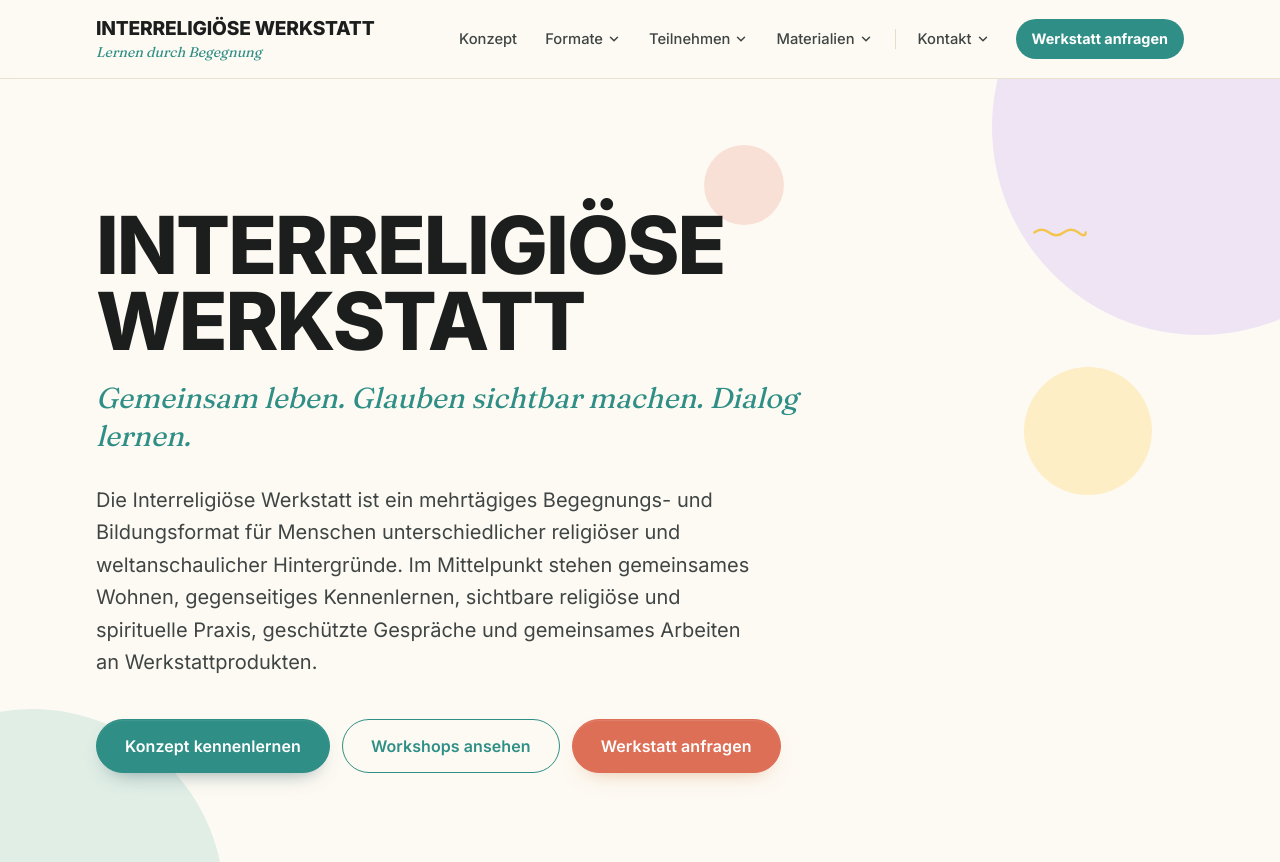
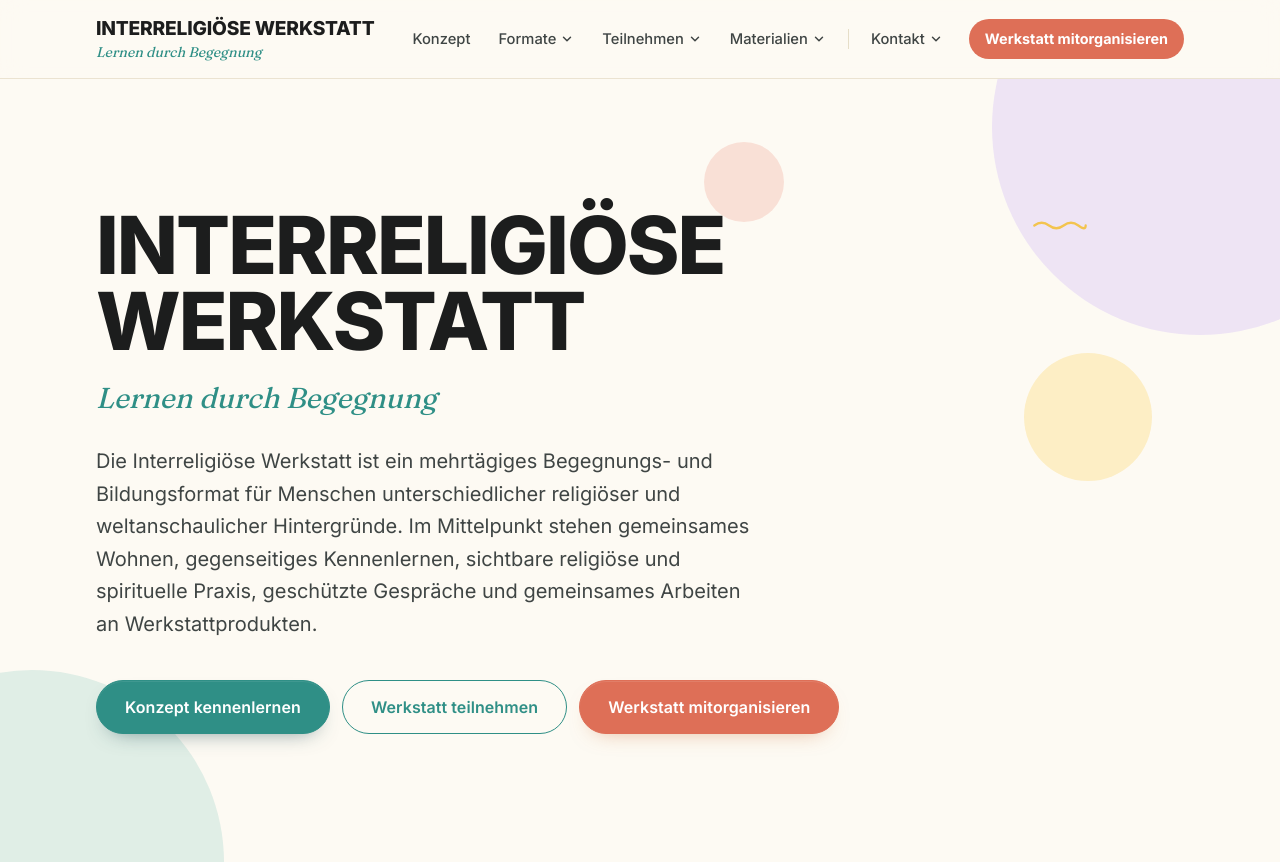
Before and after one commit to Falkensee-Solutions/ingwer, a Next.js app in the folder web/: page / in a window 1280 px wide. Shown: the top 862 px of the page. Built offline with nearby package versions, Linux system fonts and the light colour scheme.

Commit message:
Update call-to-action labels to "Werkstatt mitorganisieren" for consistency across components

```diff
--- a/web/content/formate.json
+++ b/web/content/formate.json
@@ -73,7 +73,7 @@
       "Werkstatt idealerweise zwischen Klausurphase und Zeugnisausgabe"
     ],
     "zertifikat": "Teilnahmebescheinigung möglich. Anrechnung im Fach Religion oder Ethik nach Absprache.",
-    "cta": "Schul-Werkstatt anfragen"
+    "cta": "Schul-Werkstatt mitorganisieren"
   },
   {
     "slug": "ausbildung",
@@ -111,7 +111,7 @@
       "Format wird wissenschaftlich begleitet, um auf weitere Ausbildungseinrichtungen übertragbar zu sein"
     ],
     "zertifikat": "Teilnahmebescheinigung als Zusatzqualifikation für religiöse und weltanschauliche Diversitätskompetenz.",
-    "cta": "Ausbildungs-Werkstatt anfragen"
+    "cta": "Ausbildungs-Werkstatt mitorganisieren"
   },
   {
     "slug": "gemeinden",
@@ -146,7 +146,7 @@
       "Bestehende Gruppen und Freundeskreise senken die Teilnahmeschwelle",
       "Themen wie Frauen und Spiritualität möglich – nicht als Vergleichslogik, sondern als Raum für Ausdruck und Reflexion"
     ],
-    "cta": "Gemeinde-Werkstatt anfragen"
+    "cta": "Gemeinde-Werkstatt mitorganisieren"
   }
   ]
 }
--- a/web/content/site.json
+++ b/web/content/site.json
@@ -1,6 +1,6 @@
 {
   "name": "Interreligiöse Werkstatt",
-  "claim": "Gemeinsam leben. Glauben sichtbar machen. Dialog lernen.",
+  "claim": "Lernen durch Begegnung",
   "description": "Mehrtägige Begegnungs- und Bildungsformate von Forum Dialog e.V. in Kooperation mit EKBO, Erzbistum Berlin und House of One.",
   "email": "werkstatt@forumdialog.org",
   "instagramHandle": "interreligöse_werkstatt",
--- a/web/src/app/formate/[slug]/page.tsx
+++ b/web/src/app/formate/[slug]/page.tsx
@@ -6,7 +6,6 @@ import { CTASection } from "@/components/CTASection";
 import { TerminCard } from "@/components/TerminCard";
 import { FORMATE, getFormatBySlug } from "@/data/formate";
 import { getTermineByFormatSlug } from "@/data/termine";
-import { buildMailto } from "@/lib/mailto";
 
 type Params = { slug: string };
 
@@ -61,7 +60,6 @@ export default async function FormatDetailPage({
   const format = getFormatBySlug(slug);
   if (!format) notFound();
 
-  const mailto = buildMailto({ format: format.titel });
   const accent = FORMAT_ACCENT[format.slug] ?? FORMAT_ACCENT.universitaeten;
   const termine = getTermineByFormatSlug(format.slug);
 
@@ -72,7 +70,7 @@ export default async function FormatDetailPage({
         titel={format.titel}
         lead={format.einleitung}
         ctas={[
-          { href: mailto, label: format.cta, variant: "primary" },
+          { href: "/mitorganisieren", label: format.cta, variant: "primary" },
           { href: "/konzept#formate", label: "Alle Formate", variant: "ghost" },
         ]}
       />
@@ -140,14 +138,14 @@ export default async function FormatDetailPage({
                 className="relative text-lg font-bold"
                 style={{ color: accent.ink }}
               >
-                Format anfragen
+                Werkstatt mitorganisieren
               </h2>
               <p className="relative mt-2 text-sm text-[color:var(--color-ink-soft)]">
                 Schreiben Sie uns mit Angaben zu Institution, Zielgruppe und
                 gewünschtem Zeitraum.
               </p>
               <a
-                href={mailto}
+                href="/mitorganisieren"
                 className="relative mt-5 inline-flex w-full items-center justify-center rounded-full bg-[color:var(--color-primary)] px-4 py-2.5 text-sm font-semibold text-white no-underline hover:bg-[color:var(--color-primary-hover)]"
               >
                 {format.cta}
@@ -197,7 +195,7 @@ export default async function FormatDetailPage({
                 Schreiben Sie uns gern, wenn Sie eine Werkstatt planen möchten.
               </p>
               <a
-                href={mailto}
+                href="/mitorganisieren"
                 className="mt-4 inline-flex items-center justify-center rounded-full bg-[color:var(--color-primary)] px-4 py-2 text-sm font-semibold text-white no-underline hover:bg-[color:var(--color-primary-hover)]"
               >
                 {format.cta}
--- a/web/src/app/page.tsx
+++ b/web/src/app/page.tsx
@@ -43,8 +43,8 @@ export default function Home() {
         lead="Die Interreligiöse Werkstatt ist ein mehrtägiges Begegnungs- und Bildungsformat für Menschen unterschiedlicher religiöser und weltanschaulicher Hintergründe. Im Mittelpunkt stehen gemeinsames Wohnen, gegenseitiges Kennenlernen, sichtbare religiöse und spirituelle Praxis, geschützte Gespräche und gemeinsames Arbeiten an Werkstattprodukten."
         ctas={[
           { href: "/konzept", label: "Konzept kennenlernen", variant: "primary" },
-          { href: "/materialien", label: "Workshops ansehen", variant: "ghost" },
-          { href: "/mitorganisieren", label: "Werkstatt anfragen", variant: "secondary" },
+          { href: "https://falkensee-solutions.github.io/ingwer/teilnehmen/", label: "Werkstatt teilnehmen", variant: "ghost" },
+          { href: "/mitorganisieren", label: "Werkstatt mitorganisieren", variant: "secondary" },
         ]}
       />
 
@@ -212,7 +212,7 @@ export default function Home() {
           eyebrow="Kontakt"
           titel="Werkstatt an Ihrer Institution durchführen?"
           text="Schreiben Sie uns. Wir begleiten Planung, Workshops, Methoden und Durchführung gemeinsam mit Ihnen."
-          primaryCta={{ href: "/mitorganisieren", label: "Werkstatt anfragen" }}
+          primaryCta={{ href: "/mitorganisieren", label: "Werkstatt mitorganisieren" }}
           secondaryCta={{ href: `mailto:${SITE.email}`, label: SITE.email, external: true }}
         />
       </Container>
--- a/web/src/app/teilnehmen/page.tsx
+++ b/web/src/app/teilnehmen/page.tsx
@@ -43,7 +43,7 @@ export default function TeilnehmenPage() {
       <Hero
         eyebrow="Teilnehmen"
         titel="An einer Interreligiösen Werkstatt teilnehmen"
-        claim="Dialog wird lebendig, wenn Menschen sich begegnen."
+        claim="''Dialog wird lebendig, wenn Menschen sich begegnen.''"
         lead="Diese Seite richtet sich an Menschen, die selbst bei einer Werkstatt dabei sein möchten: einzeln, mit Freund:innen, als Jugendgruppe, Seminargruppe oder aus einer Gemeinde heraus."
         ctas={[
           { href: "#termine", label: "Termine ansehen", variant: "primary" },
--- a/web/src/app/ueber-uns/page.tsx
+++ b/web/src/app/ueber-uns/page.tsx
@@ -101,7 +101,7 @@ export default function UeberUnsPage() {
         claim="Ein Projekt, getragen von vielen Stimmen."
         lead="Die Interreligiöse Werkstatt entsteht im Zusammenspiel von Projektleitung, einem interreligiös zusammengesetzten Konzeptteam und vier Trägern aus christlichen, muslimischen und interreligiösen Kontexten. Wir bringen Erfahrung, Material und Begleitung mit – und wir benennen klar, was eine gelingende Werkstatt von Institutionen voraussetzt."
         ctas={[
-          { href: "/kontakt", label: "Werkstatt anfragen", variant: "primary" },
+          { href: "/mitorganisieren", label: "Werkstatt mitorganisieren", variant: "primary" },
           { href: "/partner", label: "Partner kennenlernen", variant: "ghost" },
         ]}
       />
--- a/web/src/app/werkstattprodukte/page.tsx
+++ b/web/src/app/werkstattprodukte/page.tsx
@@ -53,10 +53,10 @@ export default function WerkstattproduktePage() {
             </p>
             <div className="relative mt-7 flex flex-wrap items-center justify-center gap-3">
               <Link
-                href="/kontakt"
+                href="/mitorganisieren"
                 className="inline-flex items-center rounded-full bg-[color:var(--color-primary)] px-5 py-2.5 text-sm font-semibold text-white no-underline hover:bg-[color:var(--color-primary-hover)]"
               >
-                Werkstatt anfragen
+                Werkstatt mitorganisieren
               </Link>
               <Link
                 href="/materialien"
@@ -96,10 +96,10 @@ export default function WerkstattproduktePage() {
 
       <Container padding="md">
         <CTASection
-          eyebrow="Werkstatt anfragen"
+          eyebrow="Werkstatt mitorganisieren"
           titel="Eigene Werkstatt mit Ergebnis"
           text="Wir unterstützen Institutionen dabei, ein eigenes Werkstattprodukt zu erarbeiten – ob Text, Kunst, Musik oder Video."
-          primaryCta={{ href: "/kontakt", label: "Kontakt aufnehmen" }}
+          primaryCta={{ href: "/mitorganisieren", label: "Werkstatt mitorganisieren" }}
         />
       </Container>
     </>
--- a/web/src/components/Header.tsx
+++ b/web/src/components/Header.tsx
@@ -199,9 +199,9 @@ export function Header() {
           {/* CTA */}
           <Link
             href="/mitorganisieren"
-            className="ml-2 inline-flex items-center rounded-full bg-[color:var(--color-primary)] px-3 py-2 text-[0.86rem] font-bold text-white no-underline transition-opacity hover:opacity-90 xl:ml-3 xl:px-4 xl:text-[0.9rem]"
+            className="ml-2 inline-flex items-center rounded-full bg-[color:var(--color-accent)] px-3 py-2 text-[0.86rem] font-bold text-white no-underline transition-opacity hover:bg-[color:var(--color-accent-hover)] xl:ml-3 xl:px-4 xl:text-[0.9rem]"
           >
-            Werkstatt anfragen
+            Werkstatt mitorganisieren
           </Link>
         </nav>
 
@@ -325,9 +325,9 @@ export function Header() {
             <div className="mt-3 border-t border-[color:var(--color-line)]/60 pt-3">
               <Link
                 href="/mitorganisieren"
-                className="block rounded-full bg-[color:var(--color-primary)] px-4 py-2.5 text-center text-base font-bold text-white no-underline"
+                className="block rounded-full bg-[color:var(--color-accent)] px-4 py-2.5 text-center text-base font-bold text-white no-underline hover:bg-[color:var(--color-accent-hover)]"
               >
-                Werkstatt anfragen
+                Werkstatt mitorganisieren
               </Link>
             </div>
           </nav>
```
